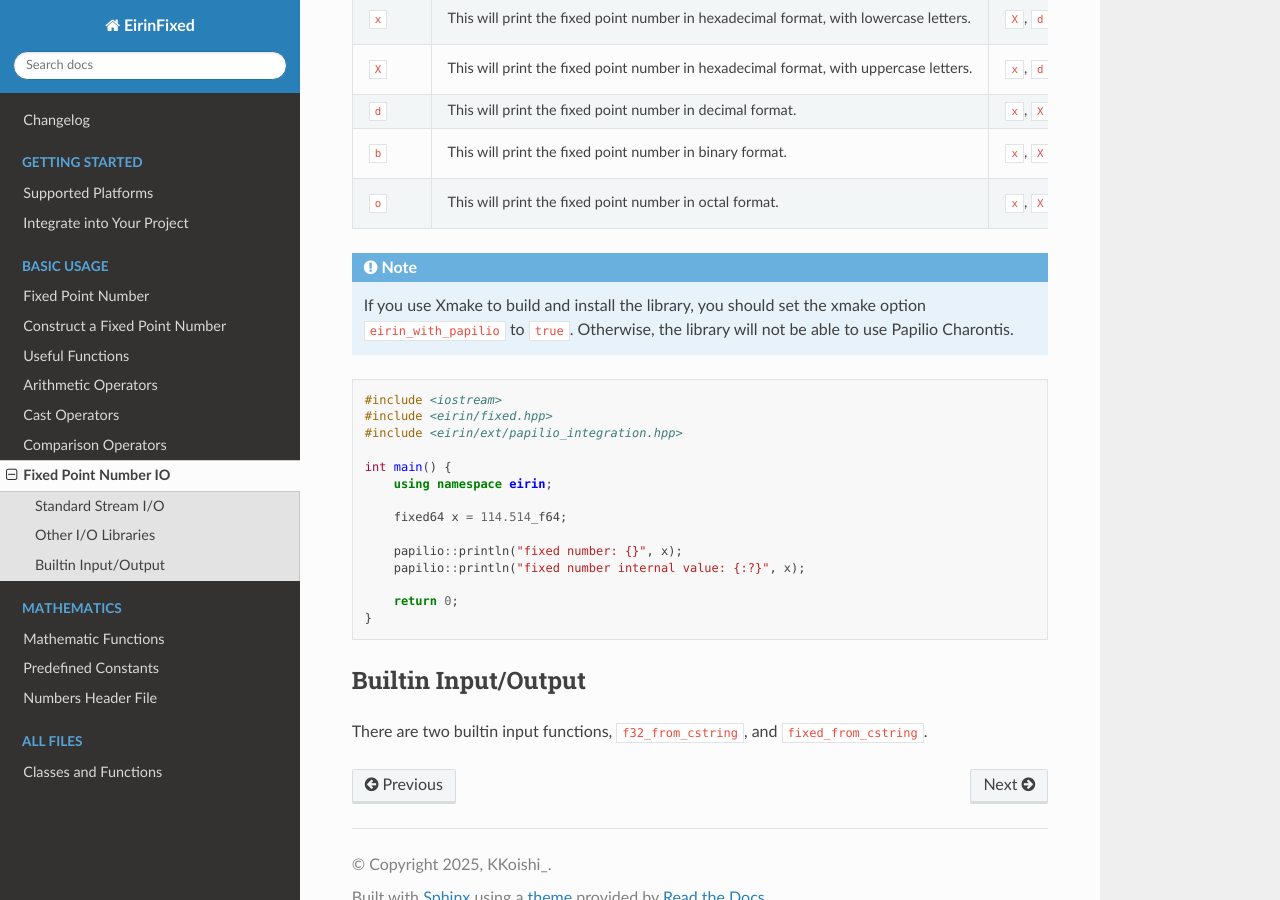
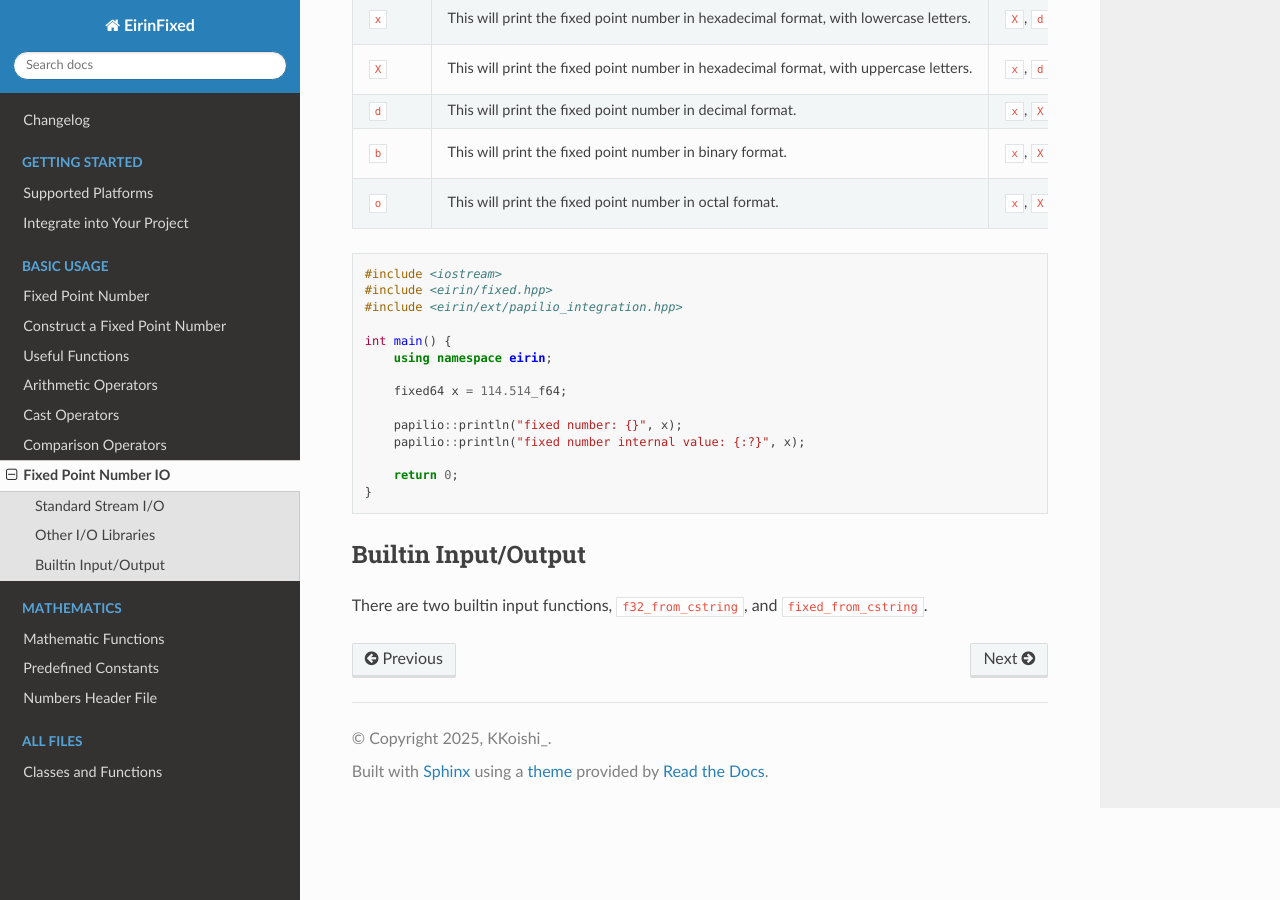
Before and after one commit to Koishi-Satori/EirinFixed, a Sphinx documentation site: the page built from docs/io.rst, in a window 1280 px wide and 900 px high, scrolled down 1160 px. Built offline with Sphinx 7.4.7 and the Read the Docs theme 3.1.0, drawn with Linux system fonts in a browser that asks for light colours.

Commit message:
Update xmake

```diff
--- a/docs/io.rst
+++ b/docs/io.rst
@@ -73,12 +73,6 @@ Other I/O Libraries
       - ``x``, ``X``, ``d``, ``b``
       - The prefix will only be added with ``#`` argument specified.
 
-
-
-.. note::
-    If you use Xmake to build and install the library, you should set the xmake option ``eirin_with_papilio`` to ``true``.
-    Otherwise, the library will not be able to use Papilio Charontis.
-
 .. code-block:: c++
 
     #include <iostream>
```
Also changed, not shown: 1 other file.
